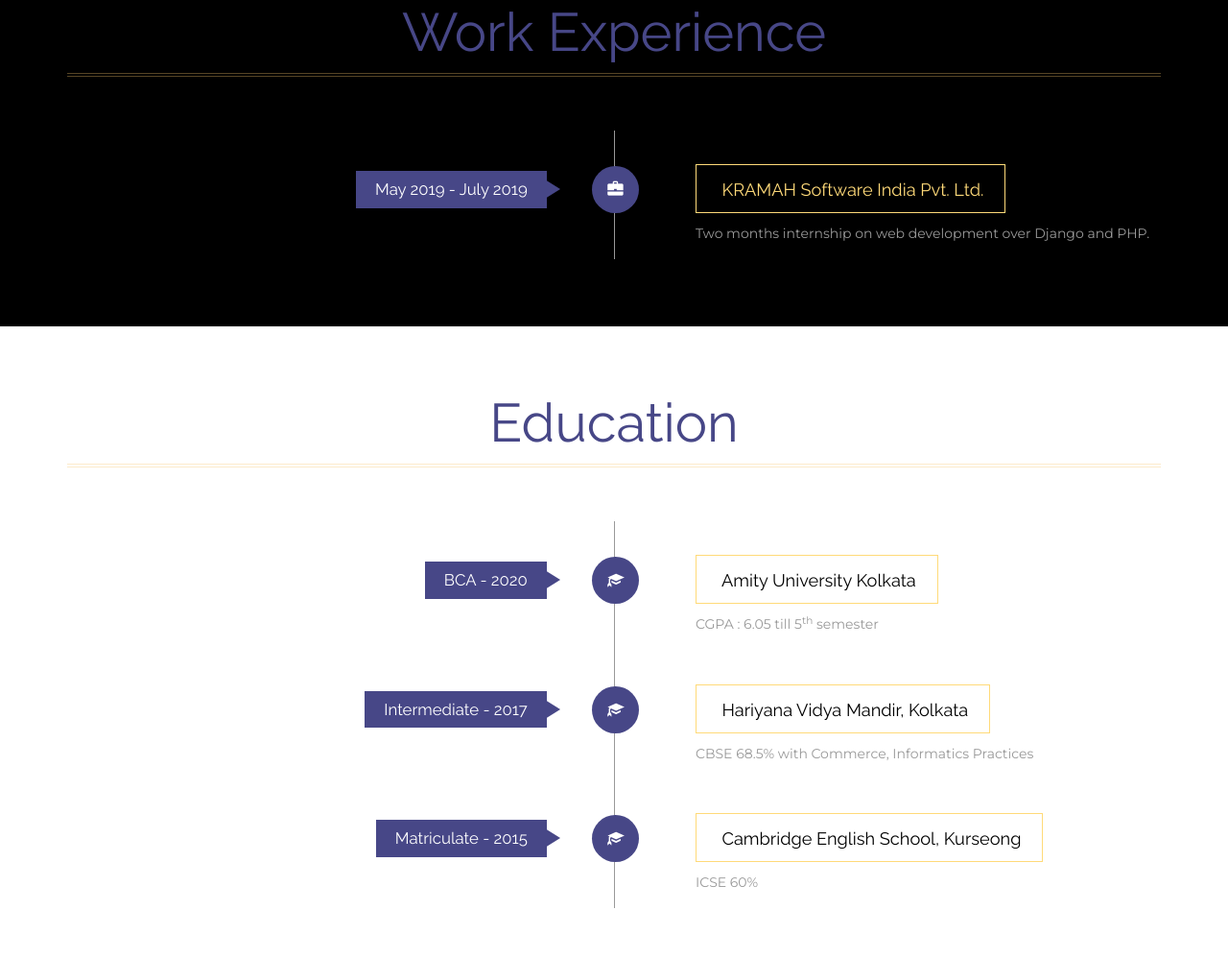
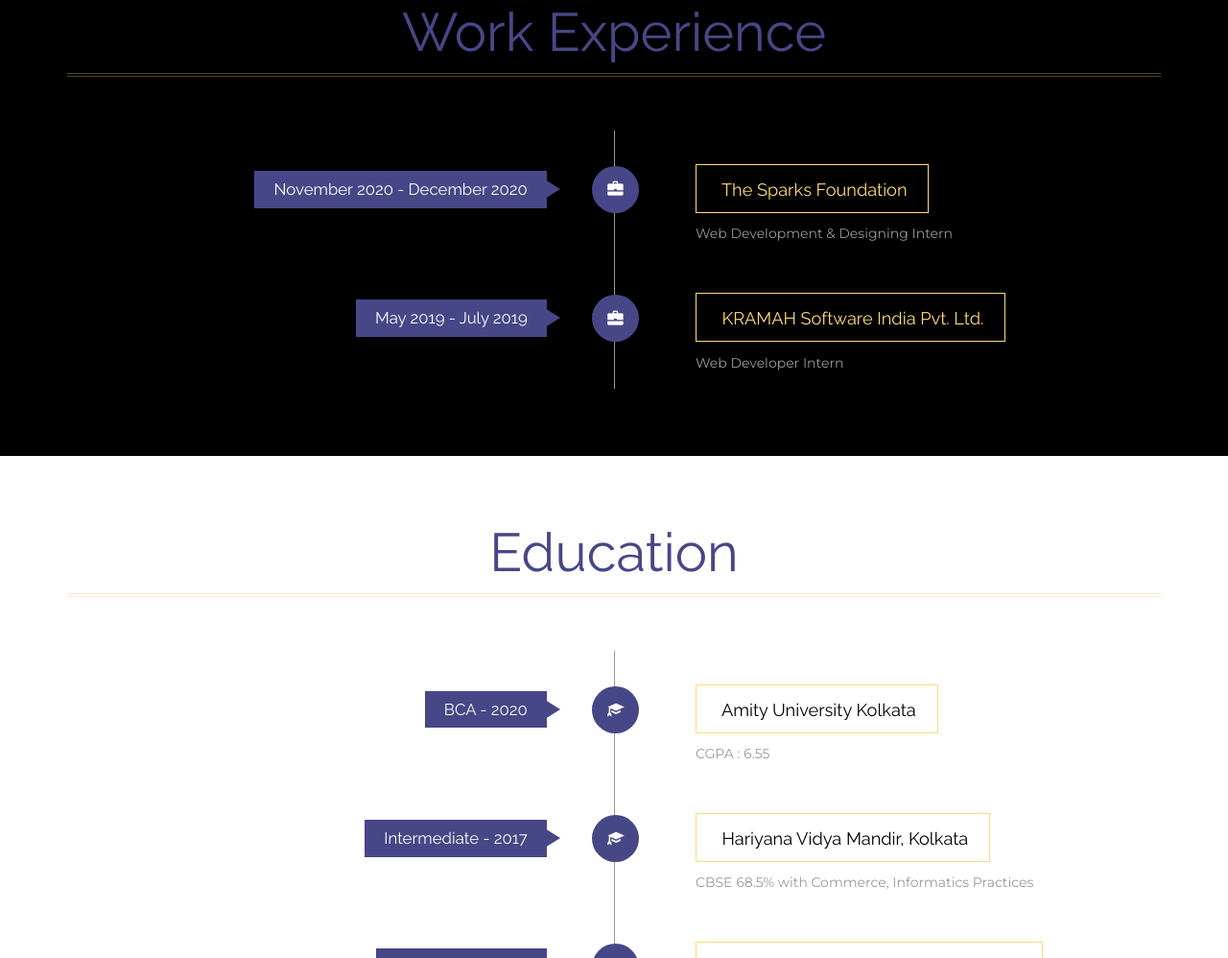
Before and after one commit to rgarg886/rgarg886.github.io, a plain HTML site: page index.html in a window 1280 px wide. Shown: the part 1105-2103 px from the top of the page at 96% size. Drawn offline with Linux system fonts and the light colour scheme; a web font is replaced by a local one.

Commit message:
Update index.html

```diff
--- a/index.html
+++ b/index.html
@@ -133,11 +133,19 @@
 			<h3 class="title">Work Experience</h3>
 			<div class="work-info">
 				<div class="col-md-6 work-left">
+					<h4>November 2020 - December 2020 </h4>
+				</div>
+				<div class="col-md-6 work-right">
+					<h5><span class="glyphicon glyphicon-briefcase"> </span> The Sparks Foundation</h5>
+					<p>Web Development & Designing Intern</p>
+				</div>
+				<div class="clearfix"> </div>
+				<div class="col-md-6 work-left">
 					<h4>May 2019 - July 2019 </h4>
 				</div>
 				<div class="col-md-6 work-right">
 					<h5><span class="glyphicon glyphicon-briefcase"> </span> KRAMAH Software India Pvt. Ltd.</h5>
-					<p>Two months internship on web development over Django and PHP. </p>
+					<p>Web Developer Intern </p>
 				</div>
 				<div class="clearfix"> </div>
 			</div>
@@ -157,7 +165,7 @@
 				</div>
 				<div class="col-md-6 work-right">
 					<h5><span class="glyphicon glyphicon-education"> </span> Amity University Kolkata</h5>
-					<p>CGPA : 6.05 till 5<sup>th</sup> semester</p>
+					<p>CGPA : 6.55</p>
 				</div>
 				<div class="clearfix"> </div>
 			</div>
```
